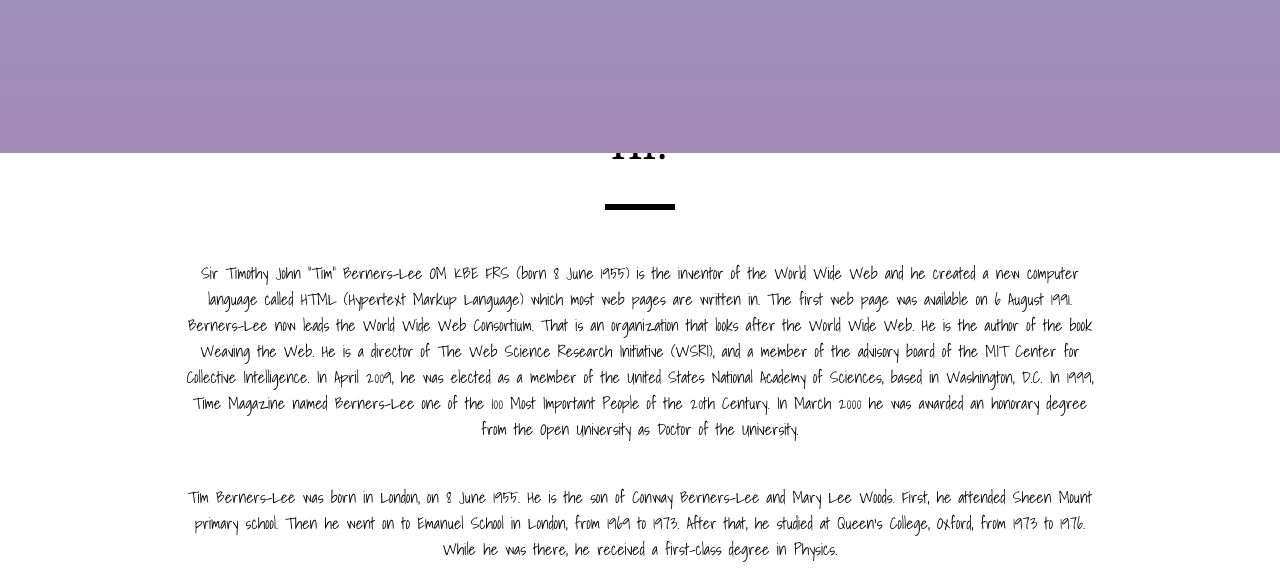
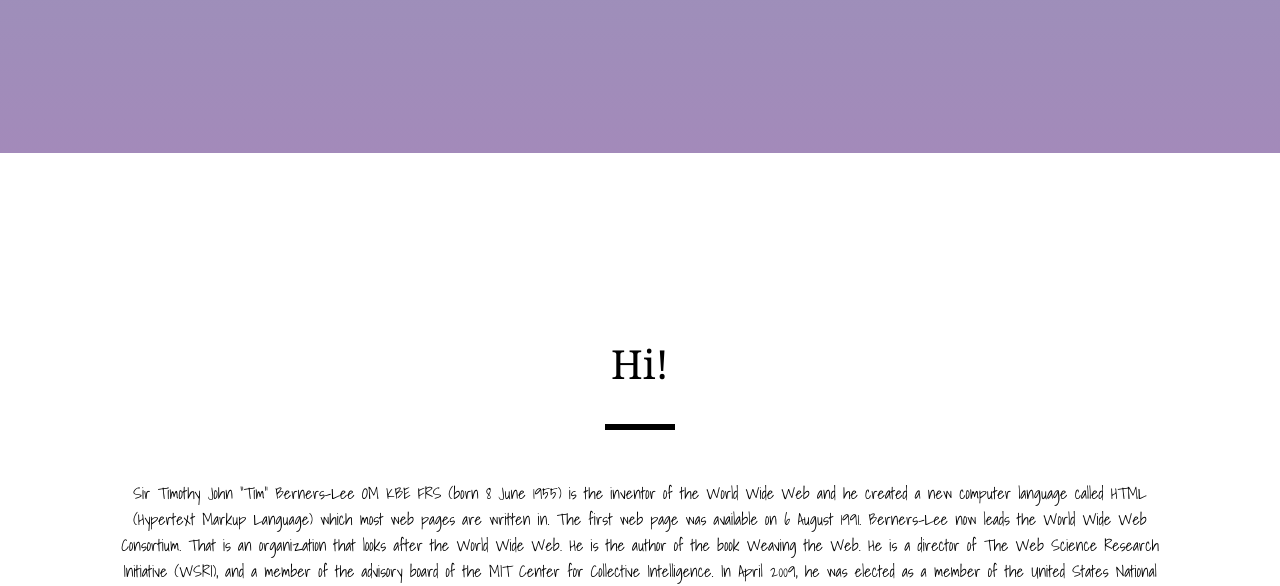
Before and after one commit to CrystalBlinky/Tim-Berners-Lee, a plain HTML site: page index.html in a window 1280 px wide. Shown: the part 647-1233 px from the top of the page. Drawn offline with Linux system fonts and the light colour scheme; a web font is replaced by a local one.

Commit message:
Add files via upload

```diff
--- a/style.css
+++ b/style.css
@@ -31,7 +31,8 @@
 }
 #bio{
     font-family:cursive;
-    padding:180px;
+    padding:100px;
+    padding-top:400px;
     font-family: 'Shadows Into Light', cursive;
 }
 .line
```
